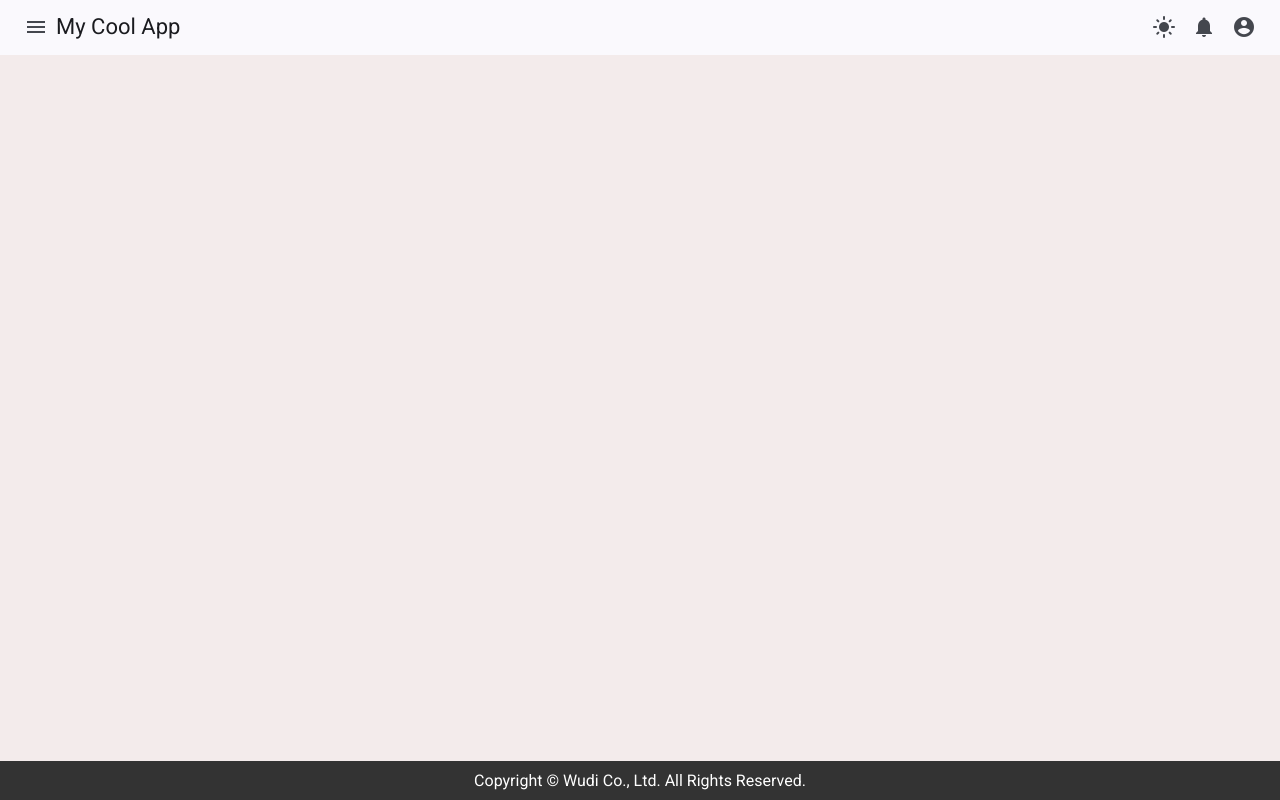
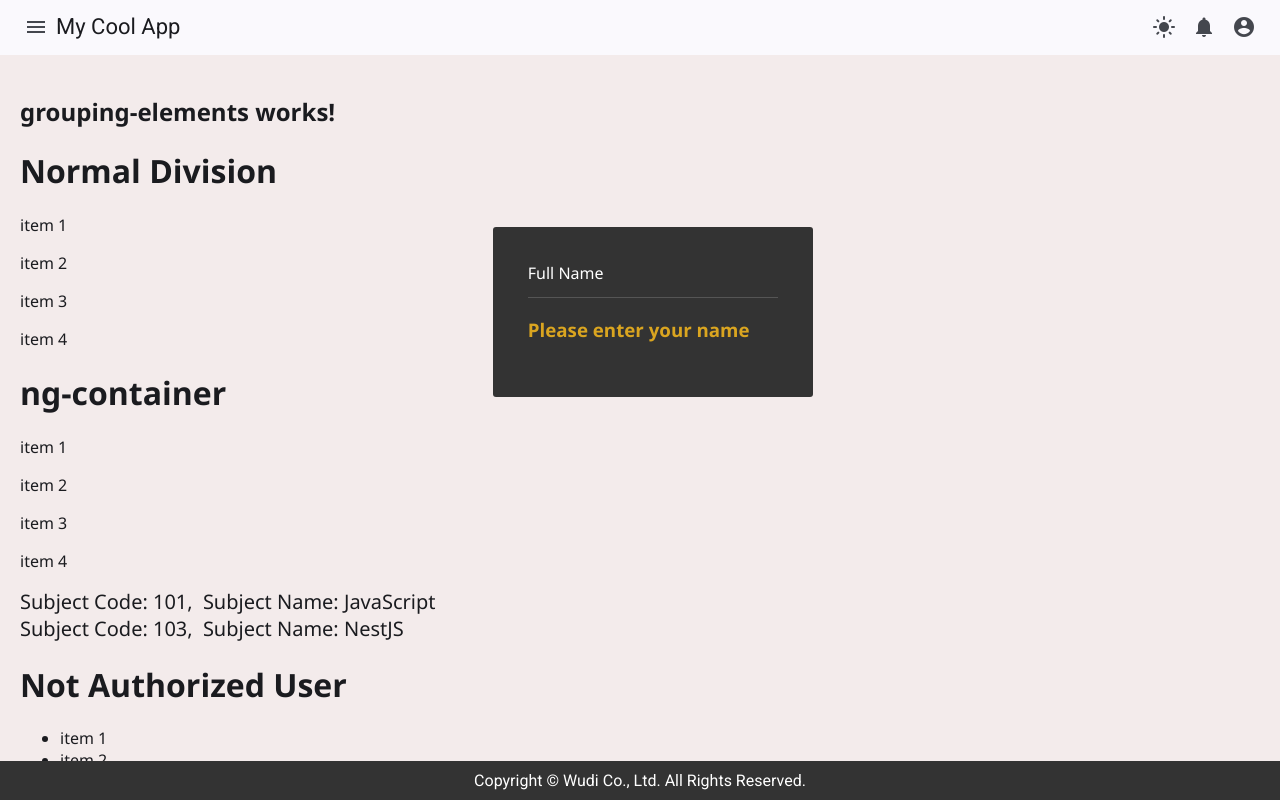
Before and after one commit to alisonwu6/my-angular-typescript-lab, an Angular app: page /grouping-elements in a window 1280 px wide. Before the commit this address led to /. Built offline with nearby package versions, Linux system fonts and the light colour scheme.

Commit message:
feat: experiencing ng-container, ng-template,

```diff
--- a/src/app/app.routes.ts
+++ b/src/app/app.routes.ts
@@ -5,12 +5,14 @@ import { CartCalculationComponent } from './features/fundamental/cart-calculatio
 import { LoginComponent } from './features/auth/login/login.component';
 import { TodoListComponent } from './features/todos/todo-list/todo-list.component';
 import { DirectivesComponent } from './features/directives/directives.component';
+import { GroupingElementsComponent } from './features/grouping-elements/grouping-elements.component';
 
 export const routes: Routes = [
   { path: 'fundamental', component: FundamentalComponent },
   { path: 'template-driven-form', component: BindingComponent},
   { path: 'cart-calculation', component: CartCalculationComponent},
   { path: 'directives', component: DirectivesComponent},
+  { path: 'grouping-elements', component: GroupingElementsComponent},
   { path: 'login', component: LoginComponent },
   { path: 'todo', component: TodoListComponent },
 ];
--- /dev/null
+++ b/src/app/features/grouping-elements/grouping-elements.component.html
@@ -0,0 +1,141 @@
+<h2>grouping-elements works!</h2>
+
+<h1>Normal Division</h1>
+<div>
+  <p>item 1</p>
+  <p>item 2</p>
+  <p>item 3</p>
+  <p>item 4</p>
+</div>
+
+<!-- 39. Grouping elements with ng-container -->
+<h1>ng-container</h1>
+<!-- ng-container used when grouping elements without adding or rendering extra element inside the DOM -->
+<ng-container>
+  <p>item 1</p>
+  <p>item 2</p>
+  <p>item 3</p>
+  <p>item 4</p>
+</ng-container>
+
+<div *ngFor="let subject of subjectList">
+  <div *ngIf="subject.subCode">
+    <span style="margin-right: 5px; font-size: 20px">Subject Code: {{ subject.subCode }},
+    </span>
+    <span style="font-size: 20px">Subject Name: {{ subject.name }}</span>
+  </div>
+</div>
+
+<!-- 40. HTML templates with ng-template
+ng-template is used to define a block of code that can be reused
+or rendered multiple times inside the document.
+-->
+<ng-container *ngIf="isAuthorized; else notAuthorized">
+  <h1>Authorized User</h1>
+</ng-container>
+
+<ng-template #notAuthorized>
+  <h1>Not Authorized User</h1>
+</ng-template>
+
+<!-- just for grouping -->
+<ng-container *ngIf="listItems.length>0; else noItems">
+  <ul>
+    <li *ngFor="let item of listItems">{{ item }}</li>
+  </ul>
+</ng-container>
+<!-- for logical template switches, can be accessed by a reference variable -->
+<ng-template #noItems>
+  <p>No items to display</p>
+</ng-template>
+
+<!-- 42. Task - Display msg if input remains empty (ng-container & ng-template) -->
+
+<div class="box">
+  <div class="input-container">
+    <input type="text" [(ngModel)]="user" />
+    <label for="">Full Name</label>
+  </div>
+  <ng-container *ngIf="user !== ''; else notValid"></ng-container>
+  <ng-template #notValid>
+    <h3>Please enter your name</h3>
+  </ng-template>
+</div>
+
+
+<!-- 43. Rendering templates with `ngTemplateOutlet` - Part 1 -->
+<ng-template #show let-msg="showMessage">
+  <p style="font-size: 20px">{{ msg }}</p>
+</ng-template>
+<ng-container
+  *ngTemplateOutlet="
+  show;
+  context: { showMessage: 'This is the context message' }
+  "></ng-container>
+
+<br />
+
+<ng-template #showCalc let-msg="showMessage">
+  <p style="font-size: 20px">Output: {{ msg }}</p>
+</ng-template>
+
+<!-- context provides data to <ng-template> -->
+<ng-container
+  *ngTemplateOutlet="
+  showCalc;
+  context: { showMessage: calc() }
+  "></ng-container>
+
+<br />
+
+<ng-template #showPerson let-person="showMessage">
+  <p style="font-size: 20px">
+    My name is {{ person.name }}, and I am {{ person.age }} years old.
+    I'm living in {{ person.location }}
+  </p>
+</ng-template>
+
+<ng-container
+  *ngTemplateOutlet="
+  showPerson;
+  context: { showMessage: showDetails }
+  "></ng-container>
+
+<hr />
+<!-- 44. Rendering templates with ngTemplateOutlet using `$implicit`- Part 2 -->
+
+<ng-template #implicitShowPerson let-person>
+  <p style="font-size: 20px">
+    My name is {{ person.name }}, and I am {{ person.age }} years old.
+    I'm living in {{ person.location }}
+  </p>
+</ng-template>
+
+<ng-container
+  *ngTemplateOutlet="
+  implicitShowPerson;
+  context: { $implicit: showDetails }
+"></ng-container>
+
+<!--
+let-emp = employees
+-->
+<ng-template #employeeTable let-emp>
+  <table border="1">
+    <tr>
+      <th>Id</th>
+      <th>Name</th>
+      <th>Salary</th>
+    </tr>
+    <tr *ngFor="let e of emp">
+      <td>{{ e.id }}</td>
+      <td>{{ e.name }}</td>
+      <td>{{ e.salary }}</td>
+    </tr>
+  </table>
+</ng-template>
+<ng-container
+  *ngTemplateOutlet="
+    employeeTable;
+    context: {$implicit: employees}
+"></ng-container>
--- /dev/null
+++ b/src/app/features/grouping-elements/grouping-elements.component.scss
@@ -0,0 +1,46 @@
+* {
+  font-family: "Segoe UI", Tahoma, Geneva, Verdana, sans-serif;
+}
+.box {
+  background-color: #333;
+  padding: 35px;
+  height: 100px;
+  width: 250px;
+  position: fixed;
+  left: 51%;
+  top: 39%;
+  transform: translate(-50%, -50%);
+  border-radius: 3px;
+}
+h3 {
+  color: goldenrod;
+}
+.input-container {
+  position: relative;
+}
+.input-container label {
+  position: absolute;
+  top: 0px;
+  left: 0px;
+  font-size: 16px;
+  color: #fff;
+  transition: all 0.5s ease-in-out;
+}
+.input-container input {
+  border: 0;
+  border-bottom: 1px solid #555;
+  background: transparent;
+  width: 100%;
+  padding: 8px 0 5px 0;
+  font-size: 16px;
+  color: #fff;
+}
+.input-container input:focus {
+  border: none;
+  outline: none;
+  border-bottom: 1px solid #3ce4e7;
+}
+.input-container input:focus ~ label {
+  top: -12px;
+  font-size: 12px;
+}
--- /dev/null
+++ b/src/app/features/grouping-elements/grouping-elements.component.ts
@@ -0,0 +1,55 @@
+import { CommonModule } from '@angular/common';
+import { Component } from '@angular/core';
+import { FormsModule } from '@angular/forms';
+
+@Component({
+  selector: 'app-grouping-elements',
+  imports: [CommonModule, FormsModule],
+  templateUrl: './grouping-elements.component.html',
+  styleUrl: './grouping-elements.component.scss',
+})
+export class GroupingElementsComponent {
+  // 39. Grouping elements with ng-container
+  subjectList = [
+    {
+      subCode: 101,
+      name: 'JavaScript',
+    },
+    {
+      // subCode: 102,
+      name: 'C++',
+    },
+    {
+      subCode: 103,
+      name: 'NestJS',
+    },
+  ];
+
+  // 40. HTML templates with ng-template
+  isAuthorized: boolean = false;
+
+  listItems: string[] = ['item 1', 'item 2', 'item 3', 'item 4'];
+
+  // 42. Task - Display msg if input remains empty (ng-container & ng-template)
+  user: string = '';
+
+  // 43. Rendering templates with ngTemplateOutlet - Part 1
+  a: number = 10;
+  b: number = 20;
+  showDetails = {
+    name: "Alison",
+    age: 10,
+    location: "Brisbane"
+  }
+
+  calc() {
+    return this.a + this.b;
+  }
+
+  // 44. Rendering templates with ngTemplateOutlet using `$implicit`- Part 2
+  employees = [
+    {id: 1, name: 'User A', salary: 4500},
+    {id: 2, name: 'User B', salary: 7500},
+    {id: 3, name: 'User C', salary: 5500},
+  ];
+}
--- a/src/app/layout/layout.config.ts
+++ b/src/app/layout/layout.config.ts
@@ -3,6 +3,7 @@ export const NAV_MENU = [
   { title: 'Template Driven Forms', icon: '', route: '/template-driven-form' },
   { title: 'Cart Calculation', icon: '', route: '/cart-calculation' },
   { title: 'Directives', icon: '', route: '/directives' },
+  { title: 'Grouping Elements', icon: '', route: '/grouping-elements' },
   { title: 'To Do List', icon: '', route: '/todo' },
   { title: 'Dashboard', icon: '', route: '/dashboard' },
   { title: 'Users', icon: '', route: '/users' },
```
Also changed, not shown: 1 other file (tests, documents, lock files or other folders).
